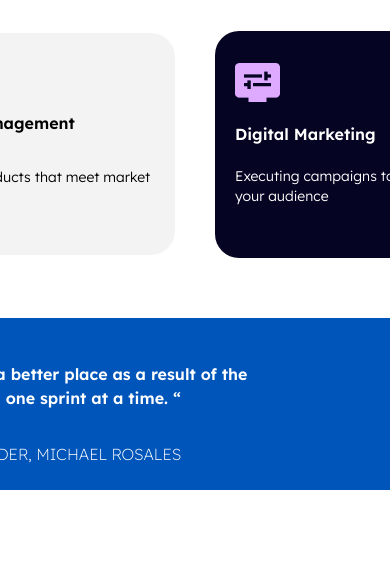
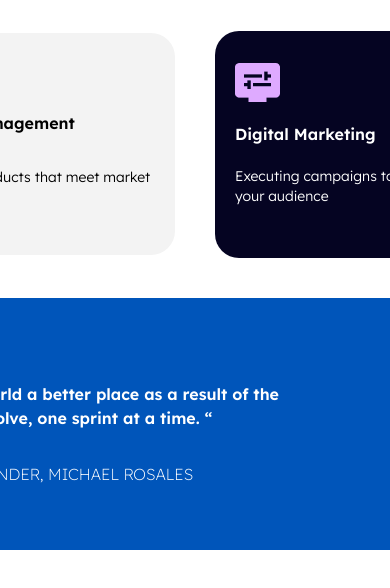
Before and after one commit to EdgarAmpiire/blueprints-web, a React (Create React App) app: page / in a window 390 px wide. Shown: the part 1102-1690 px from the top of the page. Built offline with nearby package versions, Linux system fonts and the light colour scheme; what tw-elements would draw is missing.

Commit message:
responsiveness

```diff
--- a/src/features/home/components/Banner.jsx
+++ b/src/features/home/components/Banner.jsx
@@ -3,7 +3,9 @@ import avatar from "../../../assets/avatarIcon.png";
 
 export const Banner = () => {
   return (
-    <div className="my-10 w-full">
+    <div className="flex items-center justify-center bg-[#0055BA] mt-5 ">
+
+    <div className="my-10 md:w-10/12">
       <div className="bg-[#0055BA] flex items-center justify-center w-full ">
         <div className="mx-14 flex mt-5 w-9/12">
           <div className="flex flex-col items-center justify-center w-8/12">
@@ -21,5 +23,7 @@ export const Banner = () => {
         </div>
       </div>
     </div>
+    </div>
+
   );
 };
```
